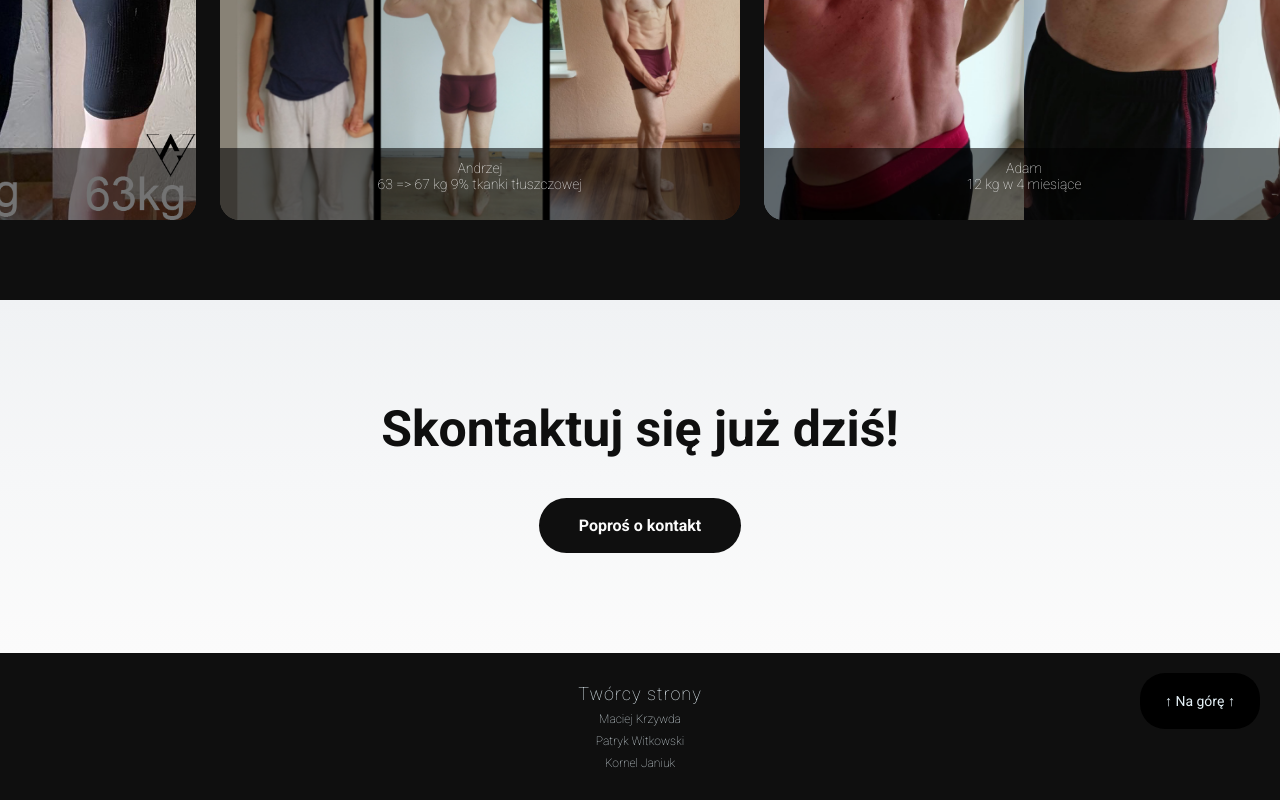
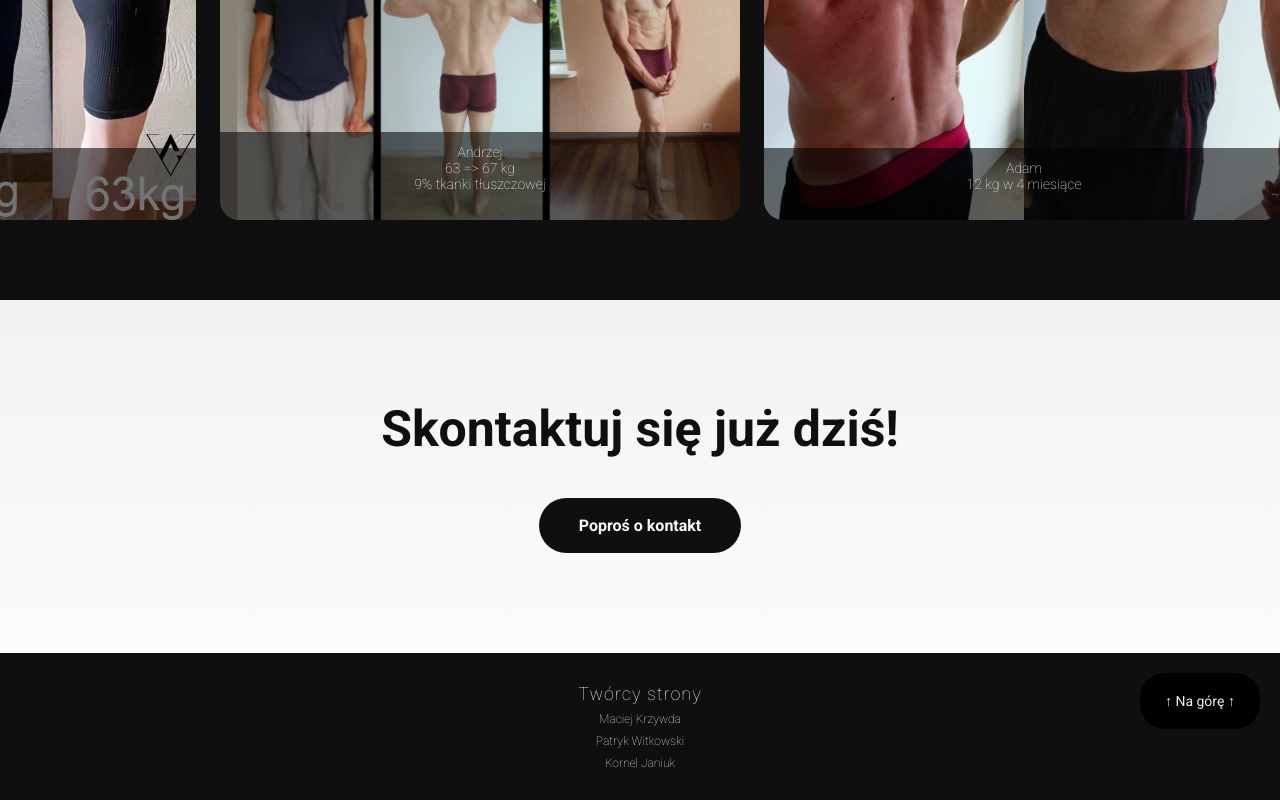
Before and after one commit to Kornio155/praktyki, a React (Vite) app: page / in a window 1280 px wide. Shown: the part 3841-4641 px from the top of the page. Built offline with nearby package versions, Linux system fonts and the light colour scheme.

Commit message:
coś innego

```diff
--- a/src/components/BeforeAfterSection.tsx
+++ b/src/components/BeforeAfterSection.tsx
@@ -17,7 +17,7 @@ import bogus from "../assets/przedIPo/bogus_1200x1200.png";
 const items = [
     { id: 1, text: "Aleks - -", image: aleks },
     { id: 2, text: "Alicja - efekty w niecały rok -", image: alicja },
-    { id: 3, text: "Andrzej -63 => 67 kg 9% tkanki tłuszczowej -", image: andrzej },
+    { id: 3, text: "Andrzej -63 => 67 kg -9% tkanki tłuszczowej -", image: andrzej },
     { id: 4, text: "Adam -12 kg w 4 miesiące -", image: adam },
     { id: 5, text: "Aga -10% tkanki tłuszczowej -10 kg w 3 miesiące", image: aga },
     { id: 6, text: "Ania - rekompozycja 12% tkanki tłuszczowej -", image: ania },
```
